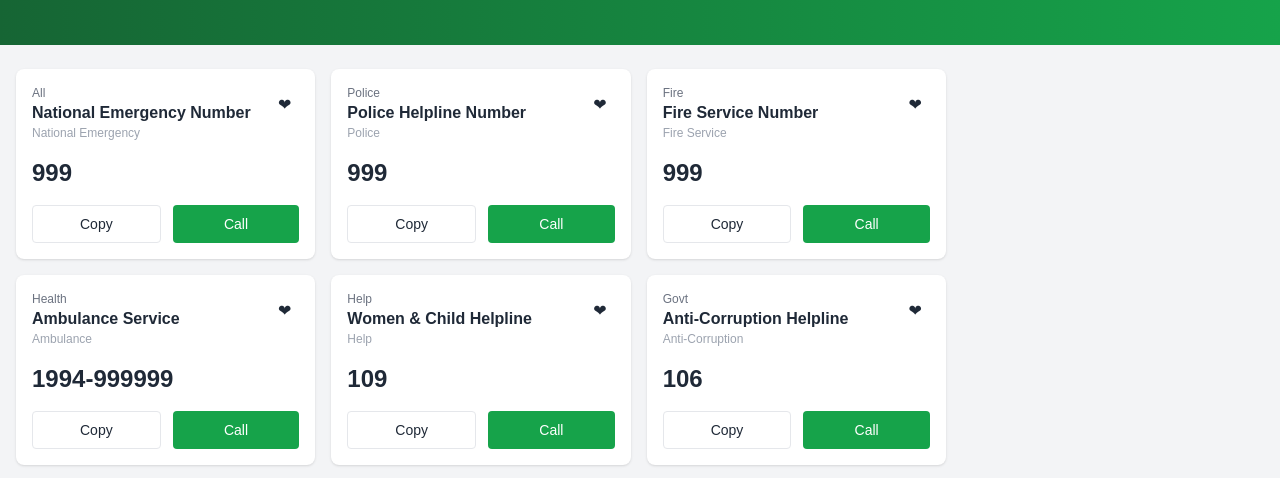
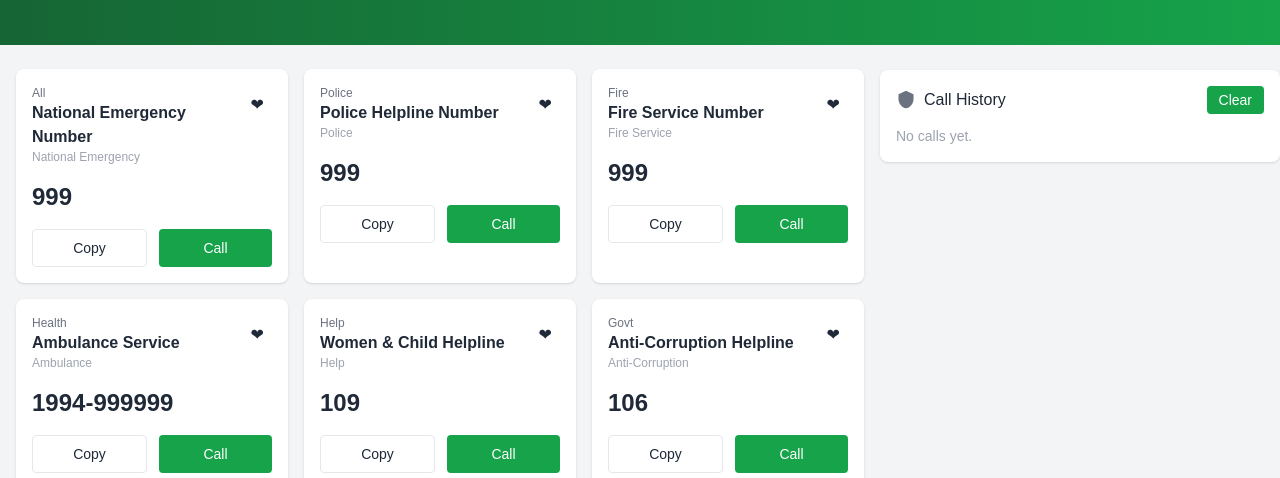
Before and after one commit to tarek1152/Emergency-Hotline-main, a plain HTML site: page index.html in a window 1280 px wide. Shown: the part 311-789 px from the top of the page. Drawn offline with nearby package versions, Linux system fonts and the light colour scheme.

Commit message:
added call history side

```diff
--- a/index.html
+++ b/index.html
@@ -44,10 +44,14 @@
       <p class="text-sm opacity-90">Government Emergency Services at Your Fingertip — A Project by Government of the People's Republic of Bangladesh</p>
     </div>
   </section>
-   <main class="container mx-auto px-4 py-6">
-    <div class="grid grid-cols-1 md:grid-cols-12 gap-6">
+
+  <main class="flex">
+
+    <section class="container mx-auto px-4 py-6">
+    <div class="grid grid-cols-1 md:grid-cols-9 gap-6">
       <section class="md:col-span-9">
         <div class="grid grid-cols-1 sm:grid-cols-2 lg:grid-cols-3 gap-4">
+         <!-- card-1 -->
              <div class="bg-white p-4 rounded-lg shadow">
                    <div class="flex justify-between items-start">
                      <div>
@@ -57,15 +61,13 @@
                      </div>
                          <button class="p-2 rounded-full hover:bg-gray-100">❤</button>
                      </div>
-
                           <div class="my-4 text-2xl font-semibold">999</div>
-
                             <div class="flex gap-3">
                               <button class="flex-1 px-3 py-2 border rounded text-sm">Copy</button>
                               <button class="flex-1 px-3 py-2 bg-green-600 text-white rounded text-sm">Call</button>
                             </div>
                </div>
-
+              <!-- card-2  -->
          <div class="bg-white p-4 rounded-lg shadow">
             <div class="flex justify-between items-start">
               <div>
@@ -81,6 +83,7 @@
               <button class="flex-1 px-3 py-2 bg-green-600 text-white rounded text-sm">Call</button>
             </div>
           </div>
+          <!-- card-3  -->
            <div class="bg-white p-4 rounded-lg shadow">
             <div class="flex justify-between items-start">
               <div>
@@ -96,7 +99,7 @@
               <button class="flex-1 px-3 py-2 bg-green-600 text-white rounded text-sm">Call</button>
             </div>
           </div>
-
+          <!-- card-4  -->
           <div class="bg-white p-4 rounded-lg shadow">
             <div class="flex justify-between items-start">
               <div>
@@ -112,8 +115,7 @@
               <button class="flex-1 px-3 py-2 bg-green-600 text-white rounded text-sm">Call</button>
             </div>
           </div>
-
-
+          <!-- card-5  -->
           <div class="bg-white p-4 rounded-lg shadow">
             <div class="flex justify-between items-start">
               <div>
@@ -129,6 +131,7 @@
               <button class="flex-1 px-3 py-2 bg-green-600 text-white rounded text-sm">Call</button>
             </div>
           </div>
+          <!-- card-6  -->
           <div class="bg-white p-4 rounded-lg shadow">
             <div class="flex justify-between items-start">
               <div>
@@ -144,7 +147,7 @@
               <button class="flex-1 px-3 py-2 bg-green-600 text-white rounded text-sm">Call</button>
             </div>
           </div>
-
+          <!-- card-7  -->
           <div class="bg-white p-4 rounded-lg shadow">
             <div class="flex justify-between items-start">
               <div>
@@ -160,8 +163,7 @@
               <button class="flex-1 px-3 py-2 bg-green-600 text-white rounded text-sm">Call</button>
             </div>
           </div>
-
-
+          <!-- card-8  -->
           <div class="bg-white p-4 rounded-lg shadow">
             <div class="flex justify-between items-start">
               <div>
@@ -177,6 +179,7 @@
               <button class="flex-1 px-3 py-2 bg-green-600 text-white rounded text-sm">Call</button>
             </div>
           </div>
+          <!-- card-9  -->
           <div class="bg-white p-4 rounded-lg shadow">
             <div class="flex justify-between items-start">
               <div>
@@ -192,10 +195,32 @@
               <button class="flex-1 px-3 py-2 bg-green-600 text-white rounded text-sm">Call</button>
             </div>
           </div>
+
+        </div>
+      </section>
+    </div>
+  </section>
+
+  <section>
+    <div class="md:col-span-3 w-[400px] h-[1400px] mt-[25px]">
+        <div class="bg-white p-4 rounded-lg shadow">
+          <div class="flex items-center justify-between mb-3">
+            <div class="flex items-center gap-2">
+              <svg class="w-5 h-5 text-gray-500" viewBox="0 0 24 24" fill="currentColor"><path d="M12 1L3 5v6c0 5 3.8 9.9 9 11 5.2-1.1 9-6 9-11V5l-9-4z"/></svg>
+              <h3 class="font-medium">Call History</h3>
+            </div>
+            <button class="px-3 py-1 bg-green-600 text-white rounded text-sm">Clear</button>
+          </div>
+
+          <div class="text-sm text-gray-700 space-y-3">
+            <p class="text-gray-400">No calls yet.</p>
           </div>
         </div>
+      </div>
+  </section>
 
-      </section>
+  </main>
+
 
 </body>
 </html>
```
Lines whose indentation alone changed are shown as unchanged.
